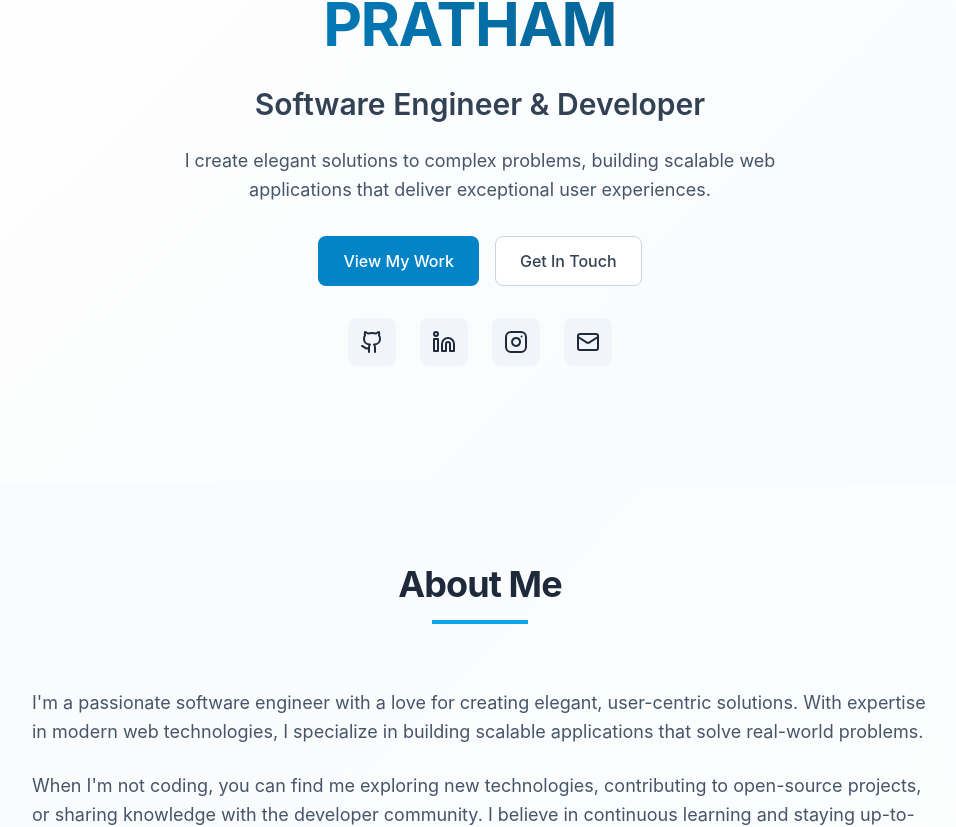
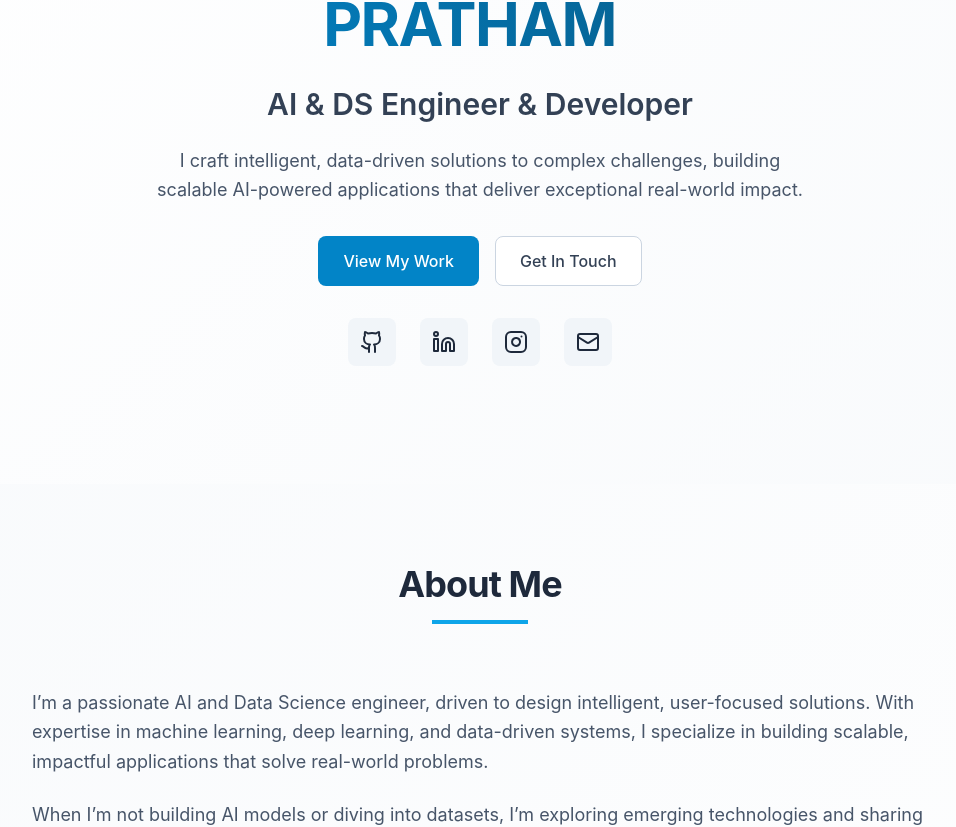
Before and after one commit to Pratham-Dabhane/portfolio-website, a Next.js app: page / in a window 1280 px wide. Shown: the part 316-1143 px from the top of the page, without its empty margins (160-1116 px from the left). Built offline with nearby package versions, Linux system fonts and the light colour scheme.

Commit message:
Edited contents of About and Hero sections

```diff
--- a/components/About.tsx
+++ b/components/About.tsx
@@ -92,14 +92,13 @@ export default function About() {
           className="mb-16"
         >
           <p className="text-lg text-secondary-600 leading-relaxed mb-6">
-            I'm a passionate software engineer with a love for creating elegant, user-centric solutions.
-            With expertise in modern web technologies, I specialize in building scalable applications
-            that solve real-world problems.
+            I’m a passionate AI and Data Science engineer, driven to design intelligent, user-focused solutions.
+             With expertise in machine learning, deep learning, and data-driven systems, I specialize in building scalable,
+              impactful applications that solve real-world problems.
           </p>
           <p className="text-lg text-secondary-600 leading-relaxed">
-            When I'm not coding, you can find me exploring new technologies, contributing to open-source
-            projects, or sharing knowledge with the developer community. I believe in continuous learning
-            and staying up-to-date with the latest industry trends.
+            When I’m not building AI models or diving into datasets, I’m exploring emerging technologies
+             and sharing insights with the tech community. I believe in continuous learning and staying ahead of the curve in the fast-evolving AI landscape.
           </p>
         </motion.div>
 
--- a/components/Hero.tsx
+++ b/components/Hero.tsx
@@ -75,11 +75,11 @@ export default function Hero() {
           transition={{ duration: 0.8, delay: 0.6 }}
         >
           <h2 className="text-2xl sm:text-3xl font-semibold text-secondary-700 mb-6">
-            Software Engineer & Developer
+            AI & DS Engineer & Developer
           </h2>
           <p className="text-lg text-secondary-600 max-w-2xl mx-auto leading-relaxed">
-            I create elegant solutions to complex problems, building scalable web applications
-            that deliver exceptional user experiences.
+            I craft intelligent, data-driven solutions to complex challenges,
+            building scalable AI-powered applications that deliver exceptional real-world impact.
           </p>
         </motion.div>
 
```
